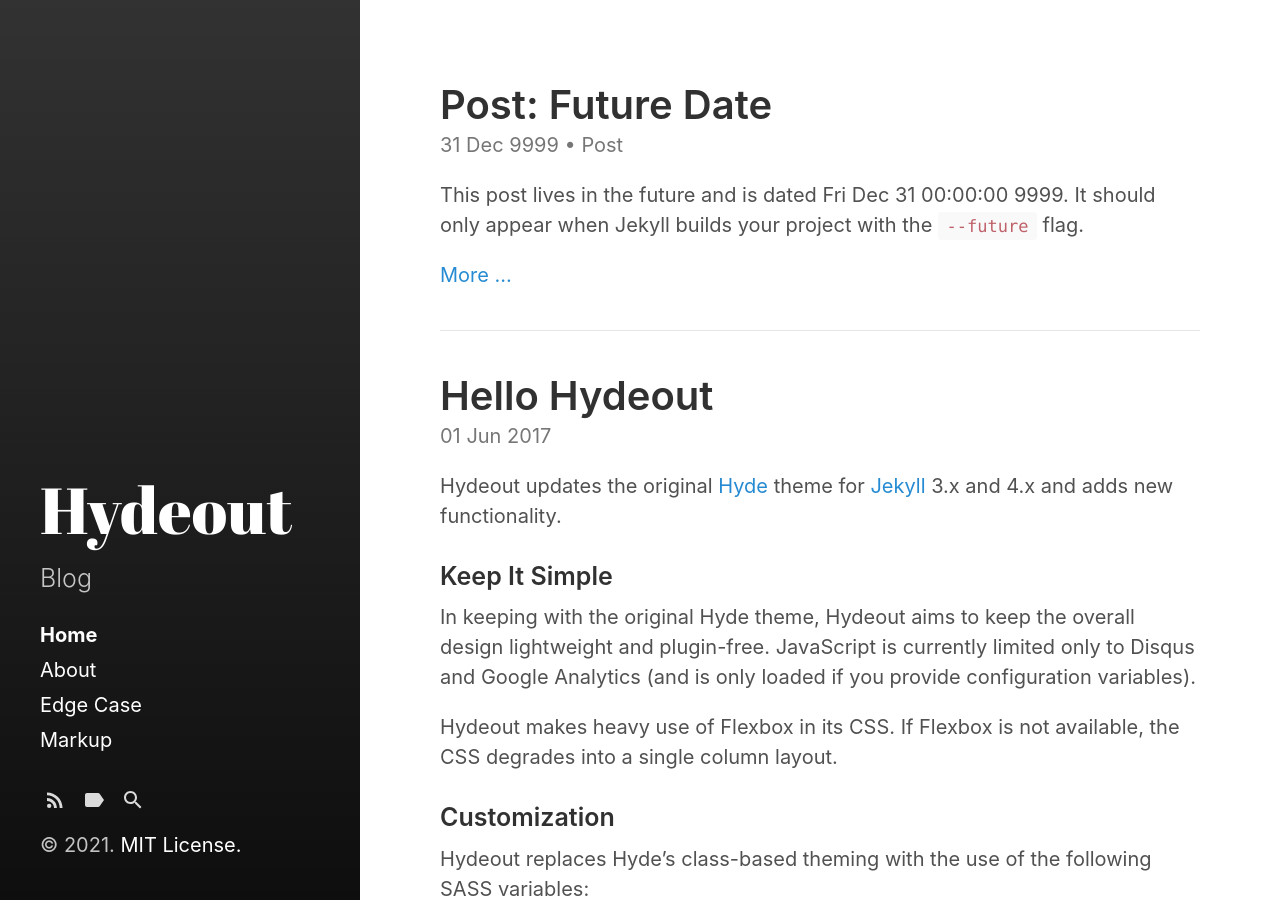
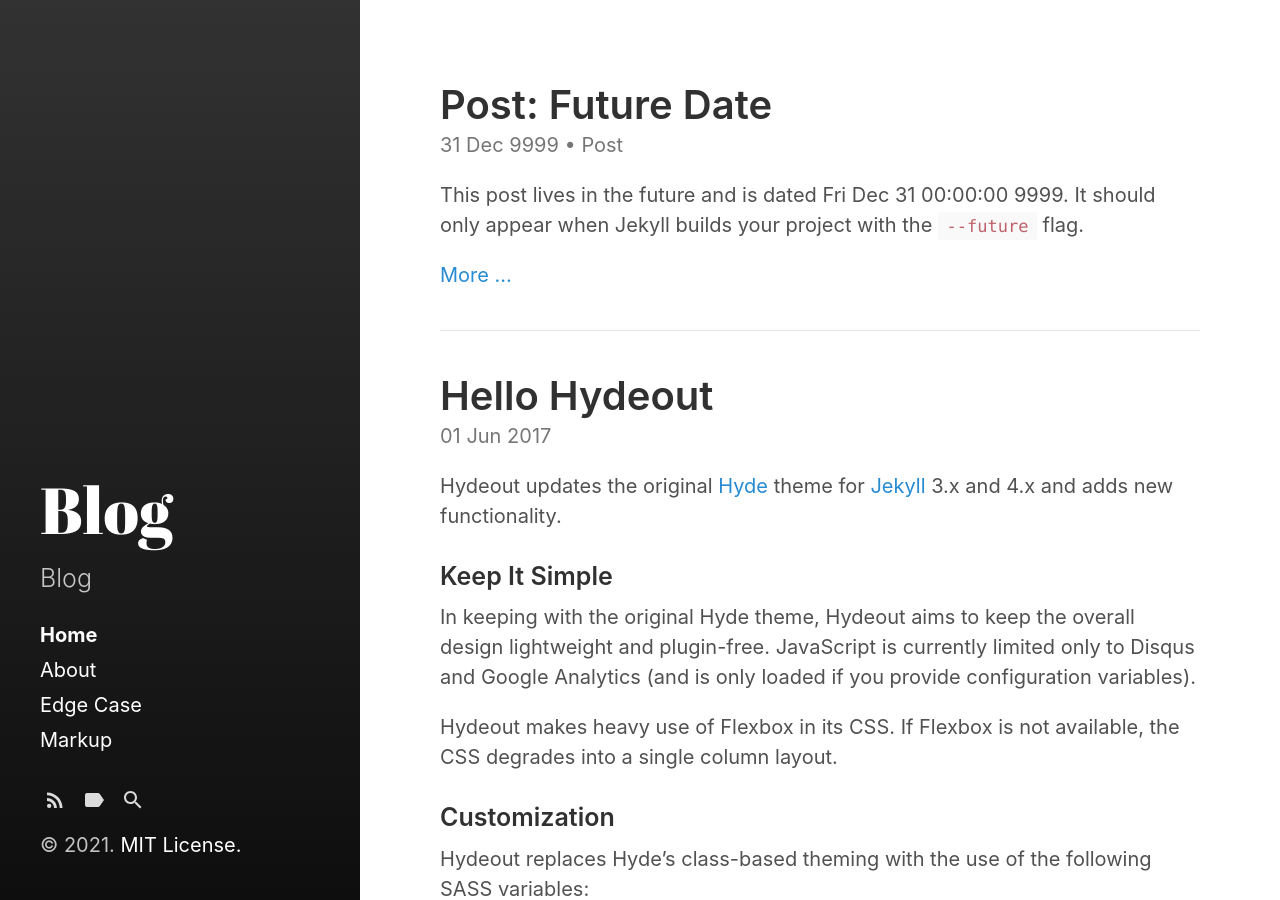
Before and after one commit to rkdfc93/rkdfc93.github.io, a Jekyll site: the page built from index.html, in a window 1280 px wide and 900 px high. Built offline with Jekyll 4.4.1, drawn with Linux system fonts in a browser that asks for light colours; the list of posts is cut into pages by our own code.

Commit message:
Update _config.yml

```diff
--- a/_config.yml
+++ b/_config.yml
@@ -3,7 +3,7 @@ markdown:         kramdown
 highlighter:      rouge
 
 # Setup
-title:            Hydeout
+title:            Blog
 tagline:          'A Jekyll theme'
 description:      'Blog'
 url:              https://rkdfc93.github.io
```
